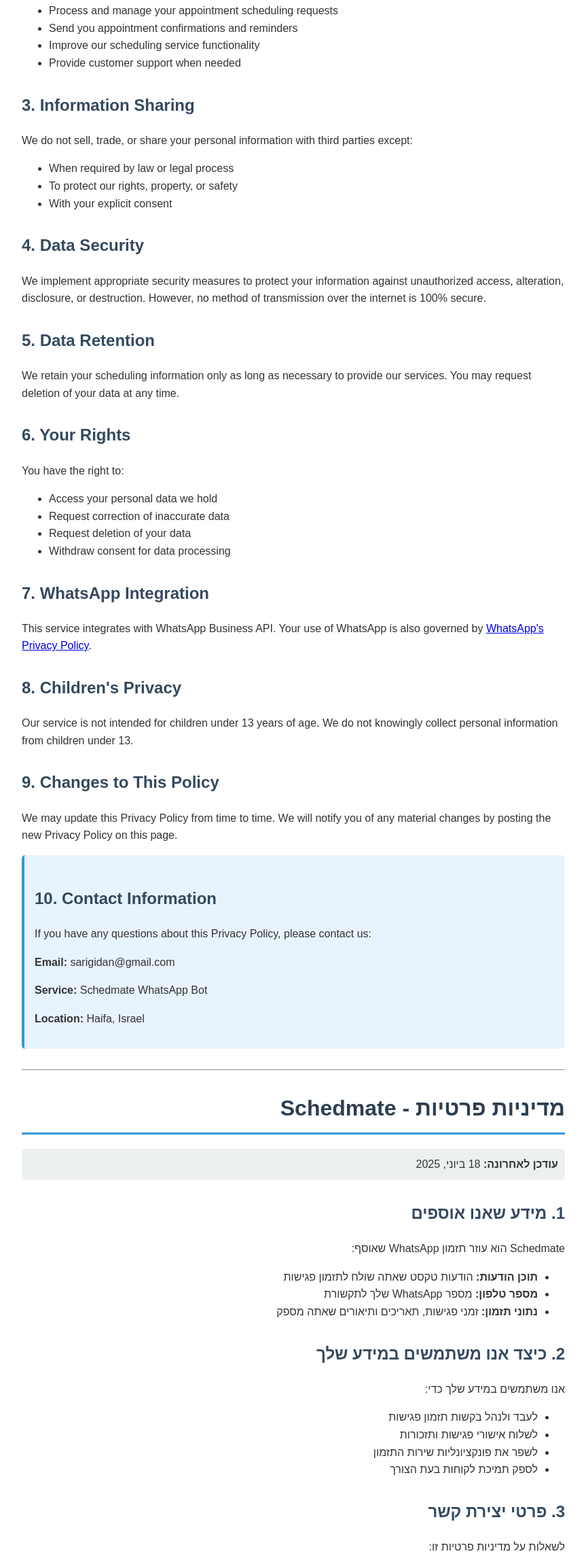
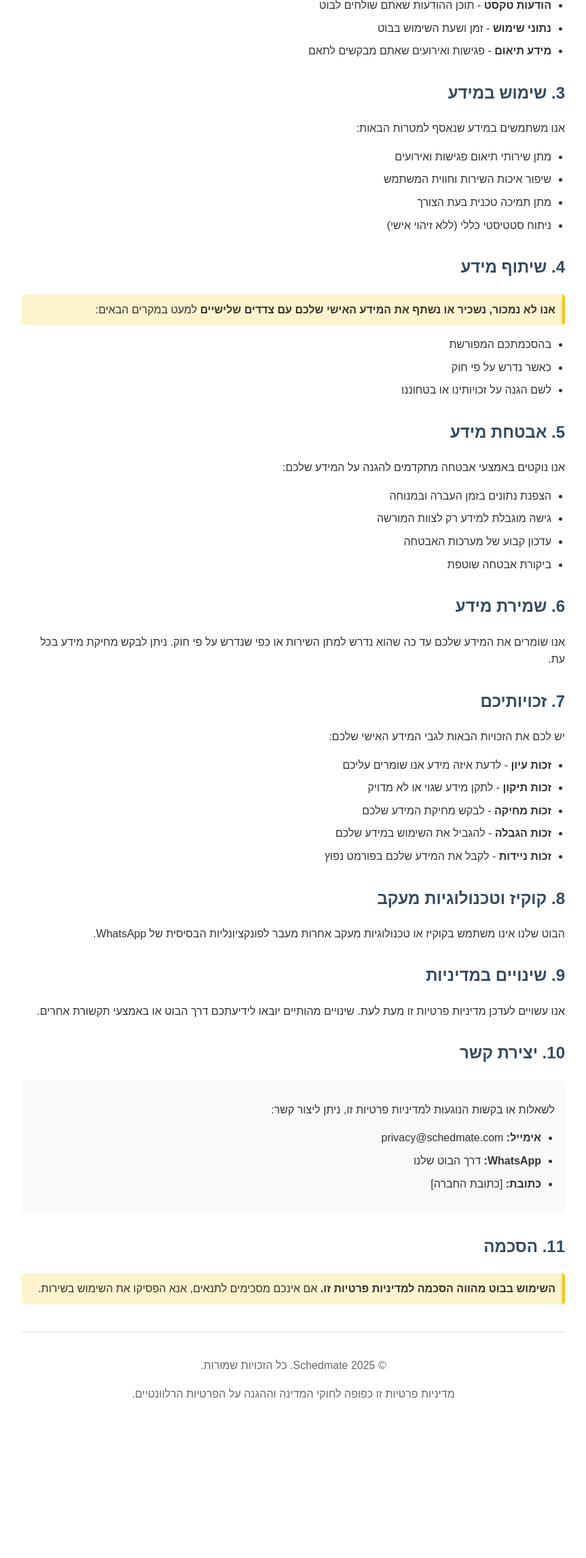
Before and after one commit to sarigidan/privacy-policy, a plain HTML site: page index.html in a window 1280 px wide. Shown: the part 506-2798 px from the top of the page at 68% size, without its empty margins (208-1071 px from the left). After the commit the page ends 2605 px from the top, so only its background shows below. Drawn offline with Linux system fonts and the light colour scheme.

Commit message:
Update index.html

```diff
--- a/index.html
+++ b/index.html
@@ -1,9 +1,9 @@
 <!DOCTYPE html>
-<html lang="en">
+<html lang="he" dir="rtl">
 <head>
     <meta charset="UTF-8">
     <meta name="viewport" content="width=device-width, initial-scale=1.0">
-    <title>Schedmate - Privacy Policy</title>
+    <title>מדיניות פרטיות - Schedmate Bot</title>
     <style>
         body {
             font-family: Arial, sans-serif;
@@ -22,116 +22,118 @@
             color: #34495e;
             margin-top: 30px;
         }
-        .last-updated {
-            background: #ecf0f1;
+        .contact-info {
+            background-color: #f8f9fa;
+            padding: 15px;
+            border-radius: 5px;
+            margin: 20px 0;
+        }
+        .highlight {
+            background-color: #fff3cd;
             padding: 10px;
             border-radius: 5px;
-            margin-bottom: 20px;
+            border-right: 4px solid #ffc107;
         }
-        .contact-info {
-            background: #e8f4fd;
-            padding: 15px;
-            border-radius: 5px;
-            border-left: 4px solid #3498db;
+        ul {
+            padding-right: 20px;
+        }
+        li {
+            margin-bottom: 8px;
+        }
+        .footer {
+            text-align: center;
+            margin-top: 40px;
+            padding-top: 20px;
+            border-top: 1px solid #ddd;
+            color: #666;
         }
     </style>
 </head>
 <body>
-    <h1>Privacy Policy - Schedmate</h1>
+    <h1>מדיניות פרטיות - Schedmate WhatsApp Bot</h1>
 
-    <div class="last-updated">
-        <strong>Last Updated:</strong> June 18, 2025
+    <div class="highlight">
+        <strong>עדכון אחרון:</strong> יוני 2025<br>
+        <strong>גרסה:</strong> 1.0
     </div>
 
-    <h2>1. Information We Collect</h2>
-    <p>Schedmate is a WhatsApp scheduling assistant that collects:</p>
+    <h2>1. מבוא</h2>
+    <p>אנו ב-Schedmate מתחייבים להגן על פרטיותכם. מדיניות פרטיות זו מסבירה כיצד אנו אוספים, משתמשים ומגנים על המידע שלכם בעת השימוש בבוט WhatsApp שלנו.</p>
+
+    <h2>2. איסוף מידע</h2>
+    <p>הבוט שלנו אוסף את המידע הבא:</p>
     <ul>
-        <li><strong>Message Content:</strong> Text messages you send to schedule appointments</li>
-        <li><strong>Phone Number:</strong> Your WhatsApp phone number for communication</li>
-        <li><strong>Scheduling Data:</strong> Appointment times, dates, and descriptions you provide</li>
+        <li><strong>מספר טלפון WhatsApp</strong> - לזיהוי וניהול השיחה</li>
+        <li><strong>הודעות טקסט</strong> - תוכן ההודעות שאתם שולחים לבוט</li>
+        <li><strong>נתוני שימוש</strong> - זמן ושעת השימוש בבוט</li>
+        <li><strong>מידע תיאום</strong> - פגישות ואירועים שאתם מבקשים לתאם</li>
     </ul>
 
-    <h2>2. How We Use Your Information</h2>
-    <p>We use your information to:</p>
+    <h2>3. שימוש במידע</h2>
+    <p>אנו משתמשים במידע שנאסף למטרות הבאות:</p>
     <ul>
-        <li>Process and manage your appointment scheduling requests</li>
-        <li>Send you appointment confirmations and reminders</li>
-        <li>Improve our scheduling service functionality</li>
-        <li>Provide customer support when needed</li>
+        <li>מתן שירותי תיאום פגישות ואירועים</li>
+        <li>שיפור איכות השירות וחווית המשתמש</li>
+        <li>מתן תמיכה טכנית בעת הצורך</li>
+        <li>ניתוח סטטיסטי כללי (ללא זיהוי אישי)</li>
     </ul>
 
-    <h2>3. Information Sharing</h2>
-    <p>We do not sell, trade, or share your personal information with third parties except:</p>
+    <h2>4. שיתוף מידע</h2>
+    <p class="highlight">
+        <strong>אנו לא נמכור, נשכיר או נשתף את המידע האישי שלכם עם צדדים שלישיים</strong> למעט במקרים הבאים:
+    </p>
     <ul>
-        <li>When required by law or legal process</li>
-        <li>To protect our rights, property, or safety</li>
-        <li>With your explicit consent</li>
+        <li>בהסכמתכם המפורשת</li>
+        <li>כאשר נדרש על פי חוק</li>
+        <li>לשם הגנה על זכויותינו או בטחוננו</li>
     </ul>
 
-    <h2>4. Data Security</h2>
-    <p>We implement appropriate security measures to protect your information against unauthorized access, alteration, disclosure, or destruction. However, no method of transmission over the internet is 100% secure.</p>
-
-    <h2>5. Data Retention</h2>
-    <p>We retain your scheduling information only as long as necessary to provide our services. You may request deletion of your data at any time.</p>
-
-    <h2>6. Your Rights</h2>
-    <p>You have the right to:</p>
+    <h2>5. אבטחת מידע</h2>
+    <p>אנו נוקטים באמצעי אבטחה מתקדמים להגנה על המידע שלכם:</p>
     <ul>
-        <li>Access your personal data we hold</li>
-        <li>Request correction of inaccurate data</li>
-        <li>Request deletion of your data</li>
-        <li>Withdraw consent for data processing</li>
+        <li>הצפנת נתונים בזמן העברה ובמנוחה</li>
+        <li>גישה מוגבלת למידע רק לצוות המורשה</li>
+        <li>עדכון קבוע של מערכות האבטחה</li>
+        <li>ביקורת אבטחה שוטפת</li>
     </ul>
 
-    <h2>7. WhatsApp Integration</h2>
-    <p>This service integrates with WhatsApp Business API. Your use of WhatsApp is also governed by <a href="https://www.whatsapp.com/legal/privacy-policy" target="_blank">WhatsApp's Privacy Policy</a>.</p>
+    <h2>6. שמירת מידע</h2>
+    <p>אנו שומרים את המידע שלכם עד כה שהוא נדרש למתן השירות או כפי שנדרש על פי חוק. ניתן לבקש מחיקת מידע בכל עת.</p>
 
-    <h2>8. Children's Privacy</h2>
-    <p>Our service is not intended for children under 13 years of age. We do not knowingly collect personal information from children under 13.</p>
+    <h2>7. זכויותיכם</h2>
+    <p>יש לכם את הזכויות הבאות לגבי המידע האישי שלכם:</p>
+    <ul>
+        <li><strong>זכות עיון</strong> - לדעת איזה מידע אנו שומרים עליכם</li>
+        <li><strong>זכות תיקון</strong> - לתקן מידע שגוי או לא מדויק</li>
+        <li><strong>זכות מחיקה</strong> - לבקש מחיקת המידע שלכם</li>
+        <li><strong>זכות הגבלה</strong> - להגביל את השימוש במידע שלכם</li>
+        <li><strong>זכות ניידות</strong> - לקבל את המידע שלכם בפורמט נפוץ</li>
+    </ul>
 
-    <h2>9. Changes to This Policy</h2>
-    <p>We may update this Privacy Policy from time to time. We will notify you of any material changes by posting the new Privacy Policy on this page.</p>
+    <h2>8. קוקיז וטכנולוגיות מעקב</h2>
+    <p>הבוט שלנו אינו משתמש בקוקיז או טכנולוגיות מעקב אחרות מעבר לפונקציונליות הבסיסית של WhatsApp.</p>
 
+    <h2>9. שינויים במדיניות</h2>
+    <p>אנו עשויים לעדכן מדיניות פרטיות זו מעת לעת. שינויים מהותיים יובאו לידיעתכם דרך הבוט או באמצעי תקשורת אחרים.</p>
+
+    <h2>10. יצירת קשר</h2>
     <div class="contact-info">
-        <h2>10. Contact Information</h2>
-        <p>If you have any questions about this Privacy Policy, please contact us:</p>
-        <p><strong>Email:</strong> sarigidan@gmail.com</p>
-        <p><strong>Service:</strong> Schedmate WhatsApp Bot</p>
-        <p><strong>Location:</strong> Haifa, Israel</p>
+        <p>לשאלות או בקשות הנוגעות למדיניות פרטיות זו, ניתן ליצור קשר:</p>
+        <ul>
+            <li><strong>אימייל:</strong> privacy@schedmate.com</li>
+            <li><strong>WhatsApp:</strong> דרך הבוט שלנו</li>
+            <li><strong>כתובת:</strong> [כתובת החברה]</li>
+        </ul>
     </div>
 
-    <hr style="margin: 30px 0;">
+    <h2>11. הסכמה</h2>
+    <p class="highlight">
+        <strong>השימוש בבוט מהווה הסכמה למדיניות פרטיות זו.</strong> אם אינכם מסכימים לתנאים, אנא הפסיקו את השימוש בשירות.
+    </p>
 
-    <h1 dir="rtl">מדיניות פרטיות - Schedmate</h1>
-    <div dir="rtl" style="text-align: right;">
-
-        <div class="last-updated">
-            <strong>עודכן לאחרונה:</strong> 18 ביוני, 2025
-        </div>
-
-        <h2>1. מידע שאנו אוספים</h2>
-        <p>Schedmate הוא עוזר תזמון WhatsApp שאוסף:</p>
-        <ul>
-            <li><strong>תוכן הודעות:</strong> הודעות טקסט שאתה שולח לתזמון פגישות</li>
-            <li><strong>מספר טלפון:</strong> מספר WhatsApp שלך לתקשורת</li>
-            <li><strong>נתוני תזמון:</strong> זמני פגישות, תאריכים ותיאורים שאתה מספק</li>
-        </ul>
-
-        <h2>2. כיצד אנו משתמשים במידע שלך</h2>
-        <p>אנו משתמשים במידע שלך כדי:</p>
-        <ul>
-            <li>לעבד ולנהל בקשות תזמון פגישות</li>
-            <li>לשלוח אישורי פגישות ותזכורות</li>
-            <li>לשפר את פונקציונליות שירות התזמון</li>
-            <li>לספק תמיכת לקוחות בעת הצורך</li>
-        </ul>
-
-        <h2>3. פרטי יצירת קשר</h2>
-        <p>לשאלות על מדיניות פרטיות זו:</p>
-        <p><strong>אימייל:</strong> sarigidan@gmail.com</p>
-        <p><strong>שירות:</strong> Schedmate WhatsApp Bot</p>
-        <p><strong>מיקום:</strong> חיפה, ישראל</p>
+    <div class="footer">
+        <p>&copy; 2025 Schedmate. כל הזכויות שמורות.</p>
+        <p>מדיניות פרטיות זו כפופה לחוקי המדינה וההגנה על הפרטיות הרלוונטיים.</p>
     </div>
-
 </body>
 </html>
```
